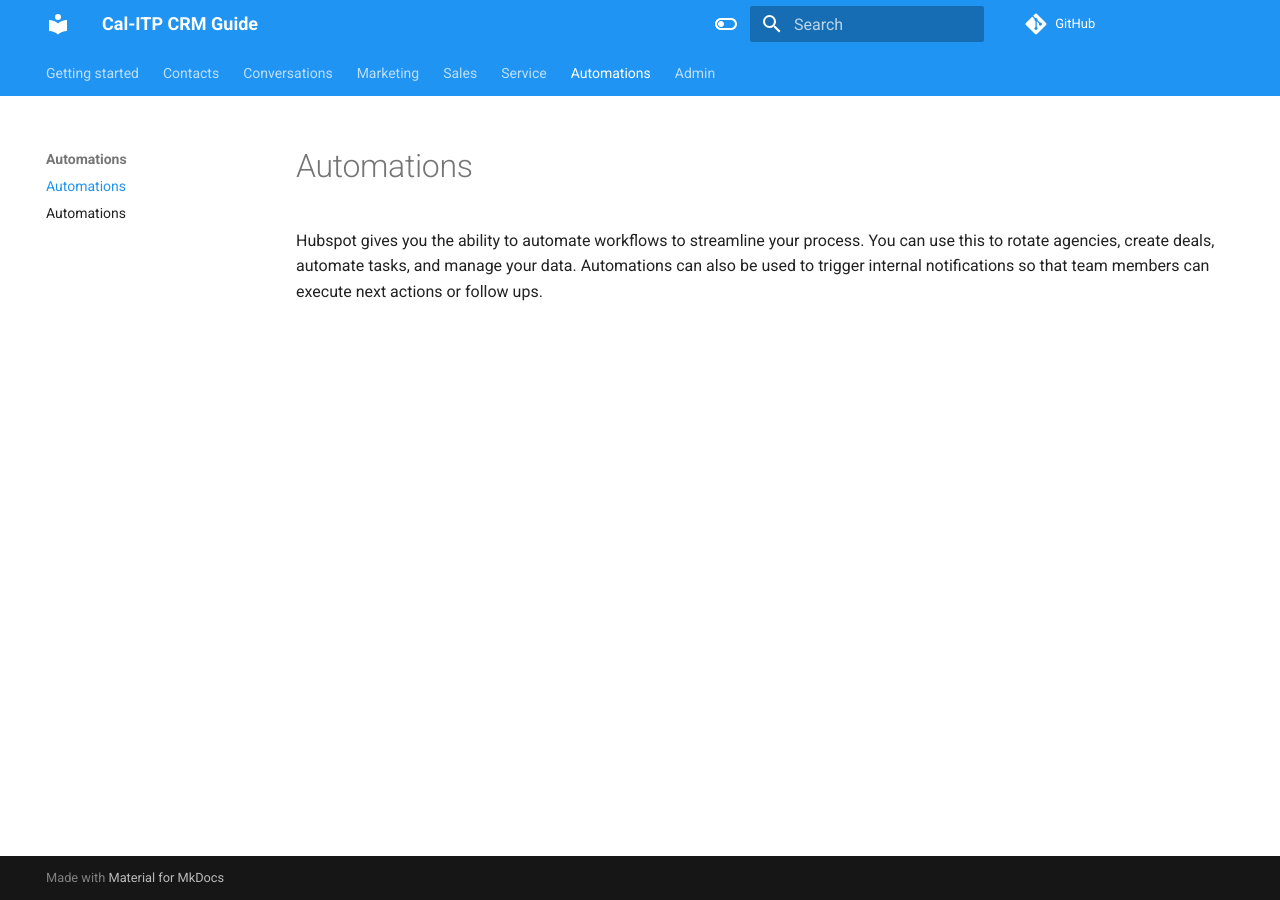
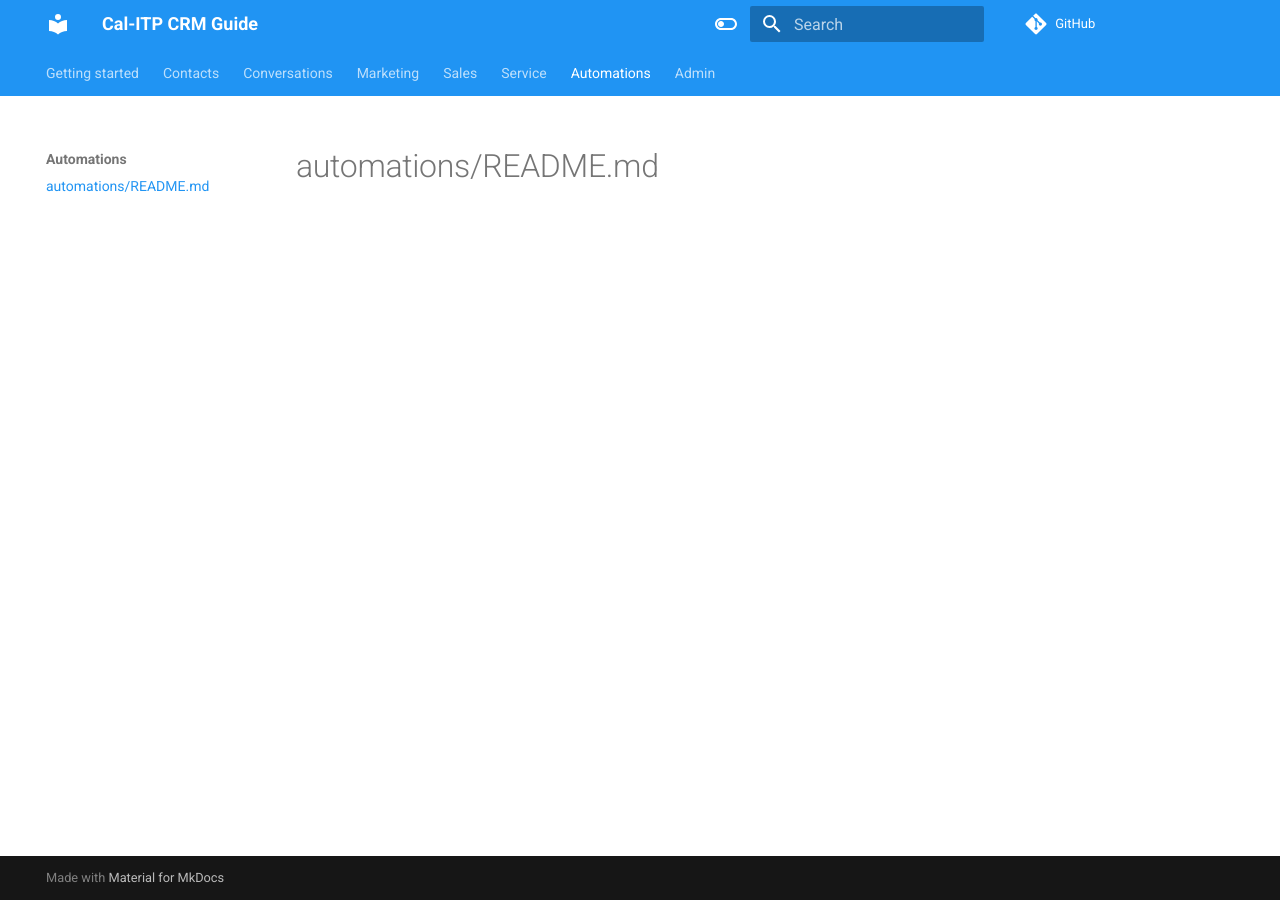
Before and after one commit to cal-itp/customer-success, an MkDocs documentation site: the page built from docs/automations/README.md, in a window 1280 px wide. Built offline with MkDocs 1.6.1 and Material for MkDocs 9.7.7, drawn with Linux system fonts in a browser that asks for light colours; nearby versions of some CDN libraries; comment, search, counter and statistics services are not loaded.

Commit message:
Revert "Draft content for Automations section"
This reverts commit 638e5826afa1626c7e5f1a26e636d0c6da86000c.

```diff
--- a/docs/automations/README.md
+++ b/docs/automations/README.md
@@ -1,3 +1 @@
-# Automations
-
-Hubspot gives you the ability to automate workflows to streamline your process. You can use this to rotate agencies, create deals, automate tasks, and manage your data. Automations can also be used to trigger internal notifications so that team members can execute next actions or follow ups.
+# automations/README.md
```
Also changed, not shown: docs/automations/automations.md (deleted, +0 -11 lines).
